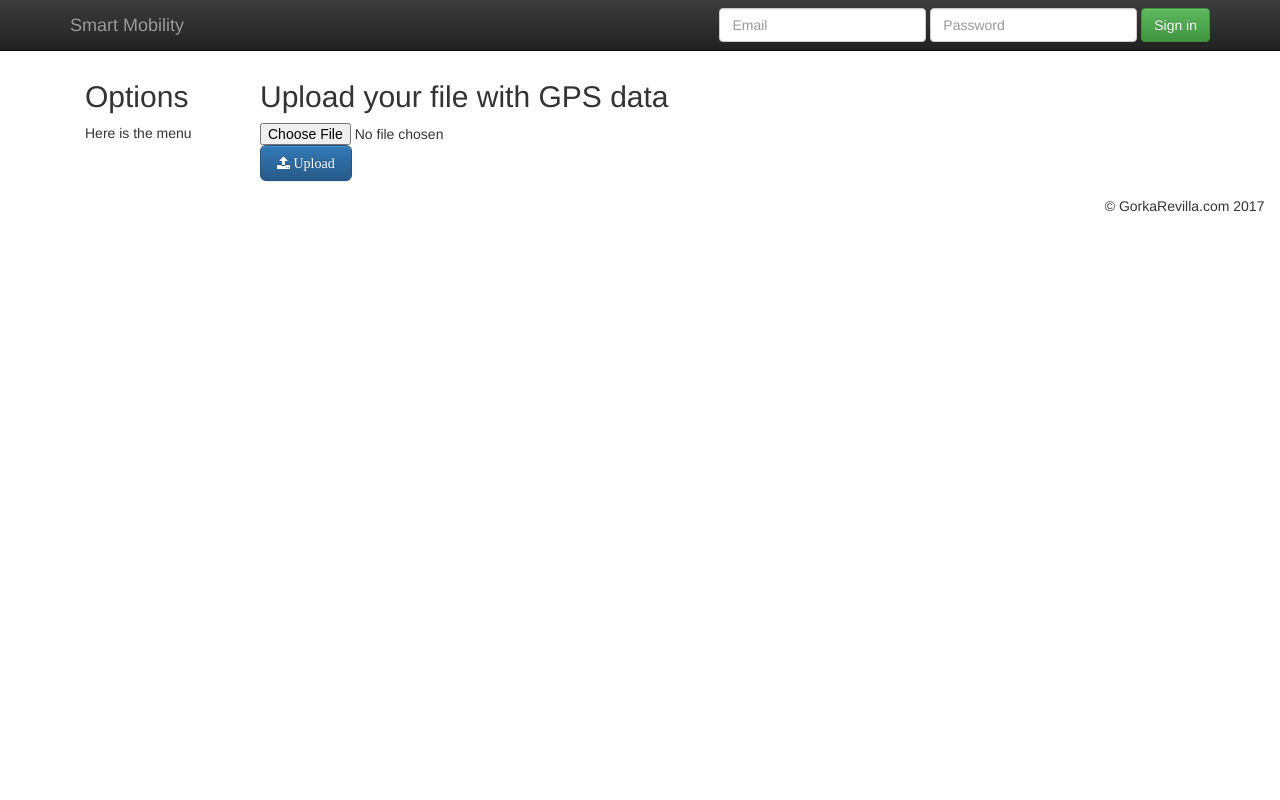
After one commit to gorkarevilla/SmartMobility, a Django app: page /behaviour/upload in a window 1280 px wide. The commit adds this page. Run offline with Django 3.2, Linux system fonts and the light colour scheme; some libraries are stand-ins or nearby versions.

Commit message:
Added statics of upload file part

```diff
--- /dev/null
+++ b/behaviour/forms.py
@@ -0,0 +1,26 @@
+# -*- coding: utf-8 -*-
+
+from django import forms
+from django.contrib.auth.models import User
+
+
+class LoginForm(forms.Form):
+	username = forms.CharField(label='User')
+	password = forms.CharField(label='Password',widget=forms.PasswordInput)
+
+class UserRegistrationForm(forms.ModelForm):
+	password = forms.CharField(label='Password', widget=forms.PasswordInput)
+	password_2 = forms.CharField(label='Please repeat password', widget=forms.PasswordInput)
+
+	class Meta:
+		model = User
+		fields = ('username','first_name','last_name','email',)
+
+	def check_password(self):
+		cd = self.cleaned_data
+		if cd['password'] != cd['password_2']:
+			raise forms.ValidationError('Passwords do not match')
+		return cd['password_2']
+
+class UploadFileForm(forms.Form):
+	file = forms.FileField()
--- a/behaviour/templates/base.html
+++ b/behaviour/templates/base.html
@@ -5,7 +5,7 @@
 <head>
   <title>Smart Mobility</title>
   <meta charset="utf-8">
-  	<meta http-equiv="X-UA-Compatible" content="IE=edge,chrome=1">
+  meta http-equiv="X-UA-Compatible" content="IE=edge,chrome=1">
   <meta name="description" content="">
   <meta name="viewport" content="width=device-width, initial-scale=1">
 
@@ -16,6 +16,10 @@
 	<!-- Optional theme -->
 	<link rel="stylesheet" href="https://maxcdn.bootstrapcdn.com/bootstrap/3.3.7/css/bootstrap-theme.min.css" integrity="sha384-rHyoN1iRsVXV4nD0JutlnGaslCJuC7uwjduW9SVrLvRYooPp2bWYgmgJQIXwl/Sp" crossorigin="anonymous">
 	<!-- END Bootstrap -->
+
+  <!-- Font Awesome -->
+  <link rel="stylesheet" href="https://maxcdn.bootstrapcdn.com/font-awesome/4.7.0/css/font-awesome.min.css" />
+  <!-- END Font Awesome -->
 
 	<!-- CSS Main -->
 	<link rel="stylesheet" href="{%  static 'css/main.css' %}">
@@ -41,6 +45,9 @@
 	<meta name="msapplication-TileImage" content="favicon/ms-icon-144x144.png' %}">
 	<meta name="theme-color" content="#ffffff' %}">
 	<!--/FAVICON-->
+
+  {% block links %}
+  {% endblock %}
 
 
 	<!-- Google Analytics: change UA-XXXXX-X to be your site's ID. -->
@@ -101,7 +108,7 @@
 
   <footer>
 
-		<p class="muted pull-right"></br>&copy; GorkaRevilla.com 2017</p>
+		<p class="muted pull-right">&copy; GorkaRevilla.com 2017 &nbsp;&nbsp;&nbsp;</p>
 
   </footer>
 
--- a/behaviour/templates/behaviour/index.html
+++ b/behaviour/templates/behaviour/index.html
@@ -17,7 +17,7 @@
     <div class="col-md-4">
       <h2>Insert Data</h2>
       <p>Here you can add info about your trips and check it on the map.</p>
-      <p><a class="btn btn-default" href="#" role="button">Insert your data &raquo;</a></p>
+      <p><a class="btn btn-default" href="upload" role="button">Insert your data &raquo;</a></p>
     </div>
     <div class="col-md-4">
       <h2>Visualize</h2>
--- /dev/null
+++ b/behaviour/templates/behaviour/upload.html
@@ -0,0 +1,26 @@
+{% extends "base.html" %}
+
+{% block content %}
+
+<div class="container">
+
+    <div class="col-md-2">
+    	<h2>Options</h2>
+    	<p>Here is the menu</p>
+    </div>
+    <div class="col-md-16">
+    	<h2>Upload your file with GPS data</h2>
+    	<form enctype="multipart/form-data" action="./upload" method="post">
+    	<div class="form-group">
+    		{{formupload.file}}
+    		{% csrf_token %}
+
+    		<button class="btn btn-primary btn-lg fa fa-upload" type="submit"> Upload</button>
+    	</div>
+
+		</form>
+	</div>
+
+</div>
+
+{% endblock %}
--- a/behaviour/urls.py
+++ b/behaviour/urls.py
@@ -5,4 +5,5 @@ from . import views
 urlpatterns = [
     url(r'^$', views.index, name='index'),
     url(r'^maposm', views.maposm, name='maposm'),
+    url(r'^upload', views.upload, name='upload'),
 ]
--- a/behaviour/views.py
+++ b/behaviour/views.py
@@ -3,14 +3,35 @@ from __future__ import unicode_literals
 
 from django.shortcuts import render
 from django.http import HttpResponse
+from django.http import HttpResponseRedirect
+from django.contrib import messages
+from django.views.decorators.http import require_http_methods
 
-from django.views.decorators.http import require_http_methods
+from .forms import UploadFileForm
 
 # Create your views here.
 @require_http_methods(["GET"])
 def index(request):
-    return render (request, 'behaviour/index.html')
+	return render (request, 'behaviour/index.html')
 
 @require_http_methods(["GET"])
 def maposm(request):
 	return render (request, 'behaviour/maposm.html')
+
+def upload(request):
+	if request.method == 'POST':
+		formupload = UploadFileForm(request.POST, request.FILES)
+		if formupload.is_valid():
+			# read_file(request.FILES['file'])
+			messages.success(request,"File Uploaded Correctly")
+			return HttpResponseRedirect('maposm.html')
+		else:
+			messages.error(request,"Error Uploading the File")
+			return HttpResponseRedirect('upload.html')
+	else:
+		formupload = UploadFileForm()
+	return render(request, 'behaviour/upload.html', {'formupload': formupload})
+
+
+#Process the file
+#def read_file(file):
--- a/smartmobility/settings.py
+++ b/smartmobility/settings.py
@@ -25,7 +25,7 @@ SECRET_KEY = 'w(x)zrvyk&m90mpn3l41@d_$2g#c29-_tg6rd7@08vj3@_a!^!'
 # SECURITY WARNING: don't run with debug turned on in production!
 DEBUG = True
 
-ALLOWED_HOSTS = []
+ALLOWED_HOSTS = ['*']
 
 
 # Application definition
@@ -53,10 +53,12 @@ MIDDLEWARE = [
 
 ROOT_URLCONF = 'smartmobility.urls'
 
+SETTINGS_PATH = os.path.dirname(os.path.dirname(__file__))
+
 TEMPLATES = [
     {
         'BACKEND': 'django.template.backends.django.DjangoTemplates',
-        'DIRS': [],
+        'DIRS': [os.path.join(SETTINGS_PATH, 'templates')],
         'APP_DIRS': True,
         'OPTIONS': {
             'context_processors': [
```
Also changed, not shown: behaviour/templates/behaviour/maposm.html (+5 -2 lines), 4 other files. Lines whose indentation alone changed are shown as unchanged.
